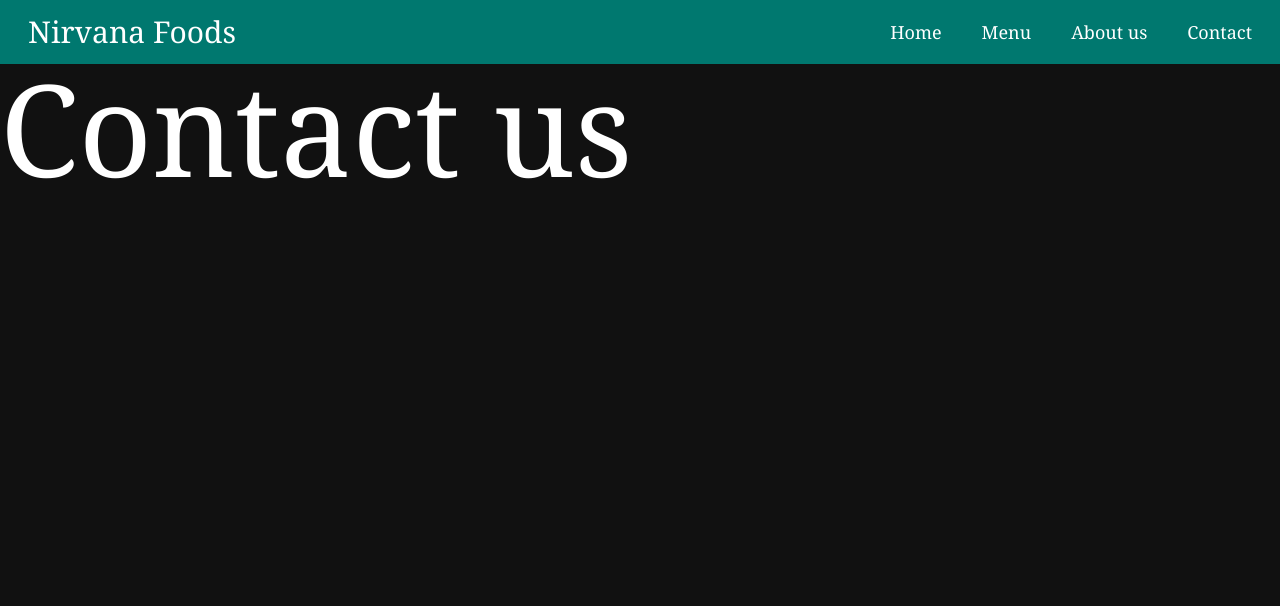
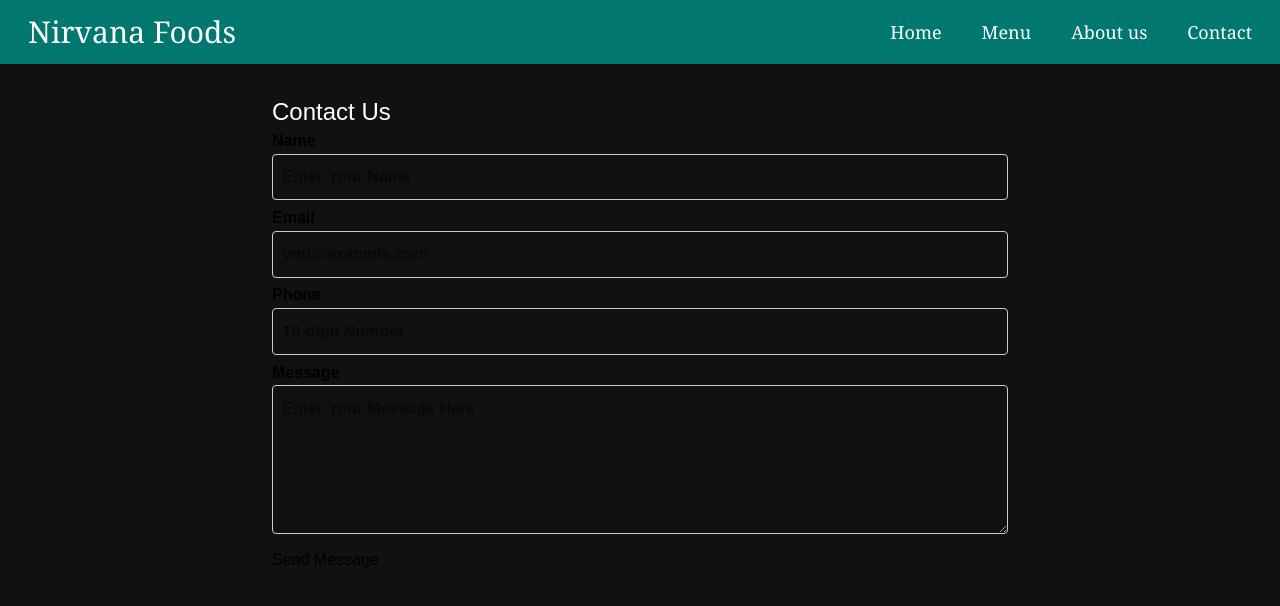
Before and after one commit to NGiri11/React-deploy, a React (Vite) app: page /contactus in a window 1280 px wide. Shown: the top 606 px of the page. Built offline with nearby package versions, Linux system fonts and the light colour scheme.

Commit message:
Update Contactus.jsx

```diff
--- a/src/pages/Contactus.jsx
+++ b/src/pages/Contactus.jsx
@@ -1,11 +1,100 @@
-import React from "react";
+import React, { useState } from 'react';
 
 function Contactus() {
+
+  const [form, setForm] = useState({
+    name: '',
+    email: '',
+    phone: '',
+    message: ''
+  });
+
+  const [status, setStatus] = useState('');
+
+  const handleChange = e => {
+    const { name, value } = e.target;
+    setForm(prev => ({ ...prev, [name]: value }));
+  };
+
+  const handleSubmit = async e => {
+    e.preventDefault();
+    setStatus('Sending...');
+    try {
+      // replace with your API endpoint
+      const response = await fetch('/api/contact', {
+        method: 'POST',
+        headers: { 'Content-Type': 'application/json' },
+        body: JSON.stringify(form)
+      });
+      if (response.ok) {
+        setStatus('Message sent successfully!');
+        setForm({ name: '', email: '', phone: '', message: '' });
+      } else {
+        setStatus('Failed to send message.');
+      }
+    } catch (error) {
+      setStatus('Error sending message.');
+    }
+  };
+
   return (
-    <>
-      <h1 className="text-white text-9xl">Contact us</h1>
-    </>
+    <div className="contact-container">
+      <h2 className='text-white text-2xl'>Contact Us</h2>
+      <form className="contact-form" onSubmit={handleSubmit}>
+        <label>
+          Name
+          <input
+            type="text"
+            name="name"
+            value={form.name}
+            onChange={handleChange}
+            placeholder='Enter Your Name'
+            required
+          />
+        </label>
+
+        <label>
+          Email
+          <input
+            type="email"
+            name="email"
+            value={form.email}
+            onChange={handleChange}
+            placeholder='you@example.com'
+            required
+          />
+        </label>
+
+        <label>
+          Phone
+          <input
+            type="tel"
+            name="phone"
+            value={form.phone}
+            onChange={handleChange}
+            pattern="[0-9]{10}"
+            placeholder="10-digit Number"
+          />
+        </label>
+
+        <label>
+          Message
+          <textarea
+            name="message"
+            value={form.message}
+            onChange={handleChange}
+            placeholder='Enter Your Message Here'
+            rows="5"
+            required
+          />
+        </label>
+
+        <button type="submit">Send Message</button>
+        {status && <p className="status">{status}</p>}
+      </form>
+    </div>
   );
+
 }
 
 export default Contactus;
```
